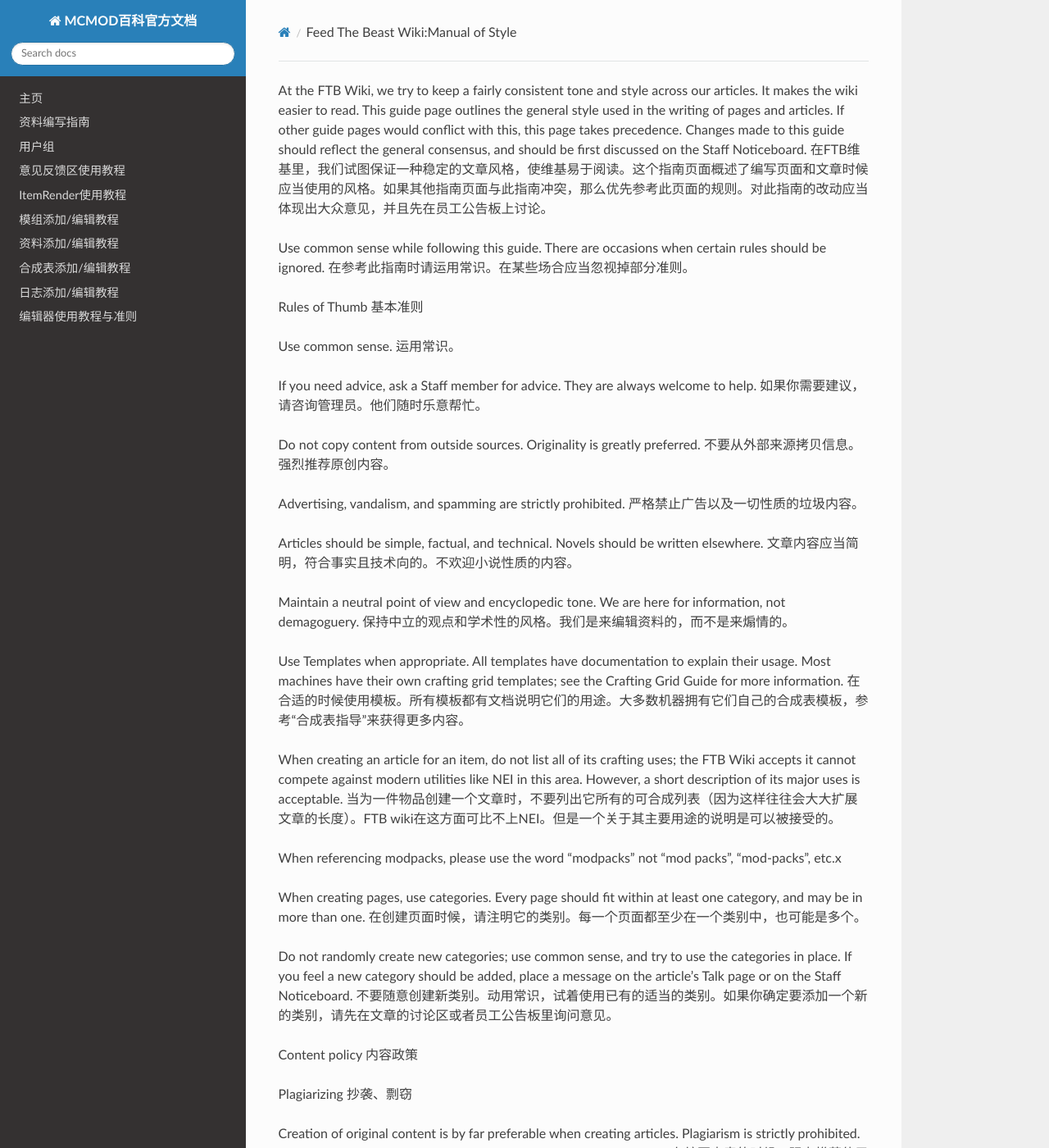
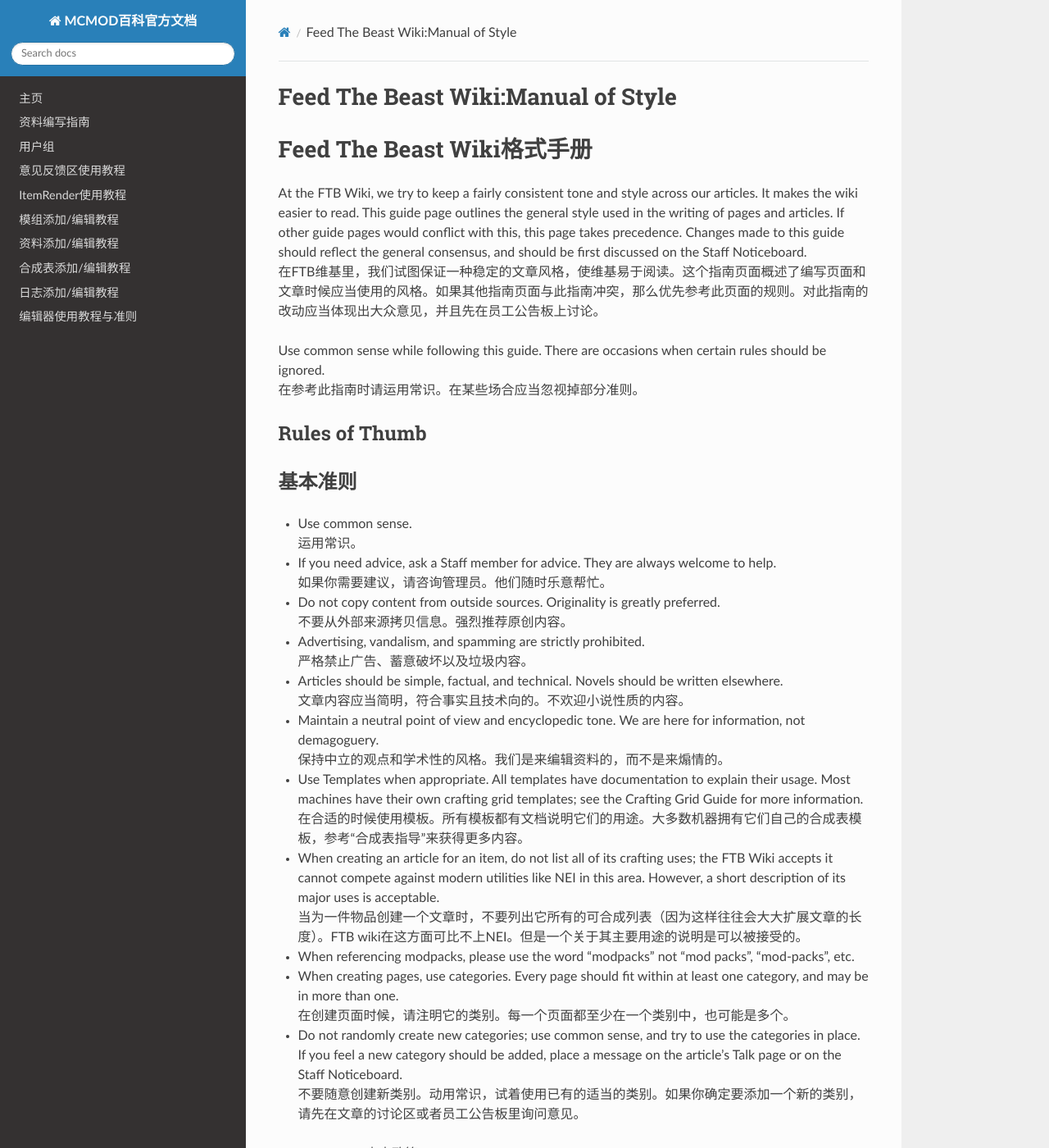
Before and after one commit to Ahrwing/mcmod, an MkDocs documentation site: the page built from docs/Feed The Beast Wiki:Manual of Style.md, in a window 1280 px wide and 1400 px high. Shown: the whole window at 82% size. Built offline with MkDocs 1.6.1, drawn with Linux system fonts in a browser that asks for light colours; nearby versions of some CDN libraries; old or Windows-style settings are respelled for this version of MkDocs.

Commit message:
Update Feed The Beast Wiki:Manual of Style.md

```diff
--- a/docs/Feed The Beast Wiki:Manual of Style.md
+++ b/docs/Feed The Beast Wiki:Manual of Style.md
@@ -1,3 +1,6 @@
+# Feed The Beast Wiki:Manual of Style
+# Feed The Beast Wiki格式手册
+
 At the FTB Wiki, we try to keep a fairly consistent tone and style across our articles. It makes the wiki easier to read. This guide page outlines the general style used in the writing of pages and articles. If other guide pages would conflict with this, this page takes precedence. Changes made to this guide should reflect the general consensus, and should be first discussed on the Staff Noticeboard.
 在FTB维基里，我们试图保证一种稳定的文章风格，使维基易于阅读。这个指南页面概述了编写页面和文章时候应当使用的风格。如果其他指南页面与此指南冲突，那么优先参考此页面的规则。对此指南的改动应当体现出大众意见，并且先在员工公告板上讨论。
 
@@ -5,39 +8,39 @@ Use common sense while following this guide. There are occasions when certain ru
 在参考此指南时请运用常识。在某些场合应当忽视掉部分准则。
 
 
-Rules of Thumb
-基本准则
+## Rules of Thumb
+## 基本准则
 
-Use common sense.
++ Use common sense.
 运用常识。
 
-If you need advice, ask a Staff member for advice. They are always welcome to help.
++ If you need advice, ask a Staff member for advice. They are always welcome to help.
 如果你需要建议，请咨询管理员。他们随时乐意帮忙。
 
-Do not copy content from outside sources. Originality is greatly preferred.
++ Do not copy content from outside sources. Originality is greatly preferred.
 不要从外部来源拷贝信息。强烈推荐原创内容。
 
-Advertising, vandalism, and spamming are strictly prohibited.
-严格禁止广告以及一切性质的垃圾内容。
++ Advertising, vandalism, and spamming are strictly prohibited.
+严格禁止广告、蓄意破坏以及垃圾内容。
 
-Articles should be simple, factual, and technical. Novels should be written elsewhere.
++ Articles should be simple, factual, and technical. Novels should be written elsewhere.
 文章内容应当简明，符合事实且技术向的。不欢迎小说性质的内容。
 
-Maintain a neutral point of view and encyclopedic tone. We are here for information, not demagoguery.
++ Maintain a neutral point of view and encyclopedic tone. We are here for information, not demagoguery.
 保持中立的观点和学术性的风格。我们是来编辑资料的，而不是来煽情的。
 
-Use Templates when appropriate. All templates have documentation to explain their usage. Most machines have their own crafting grid templates; see the Crafting Grid Guide for more information.
++ Use Templates when appropriate. All templates have documentation to explain their usage. Most machines have their own crafting grid templates; see the Crafting Grid Guide for more information.
 在合适的时候使用模板。所有模板都有文档说明它们的用途。大多数机器拥有它们自己的合成表模板，参考“合成表指导”来获得更多内容。
 
-When creating an article for an item, do not list all of its crafting uses; the FTB Wiki accepts it cannot compete against modern utilities like NEI in this area. However, a short description of its major uses is acceptable.
++ When creating an article for an item, do not list all of its crafting uses; the FTB Wiki accepts it cannot compete against modern utilities like NEI in this area. However, a short description of its major uses is acceptable.
 当为一件物品创建一个文章时，不要列出它所有的可合成列表（因为这样往往会大大扩展文章的长度）。FTB wiki在这方面可比不上NEI。但是一个关于其主要用途的说明是可以被接受的。
 
-When referencing modpacks, please use the word "modpacks" not "mod packs", "mod-packs", etc.x
++ When referencing modpacks, please use the word "modpacks" not "mod packs", "mod-packs", etc.
 
-When creating pages, use categories. Every page should fit within at least one category, and may be in more than one.
++ When creating pages, use categories. Every page should fit within at least one category, and may be in more than one.
 在创建页面时候，请注明它的类别。每一个页面都至少在一个类别中，也可能是多个。
 
-Do not randomly create new categories; use common sense, and try to use the categories in place. If you feel a new category should be added, place a message on the article's Talk page or on the Staff Noticeboard.
++ Do not randomly create new categories; use common sense, and try to use the categories in place. If you feel a new category should be added, place a message on the article's Talk page or on the Staff Noticeboard.
 不要随意创建新类别。动用常识，试着使用已有的适当的类别。如果你确定要添加一个新的类别，请先在文章的讨论区或者员工公告板里询问意见。
 
 
```
